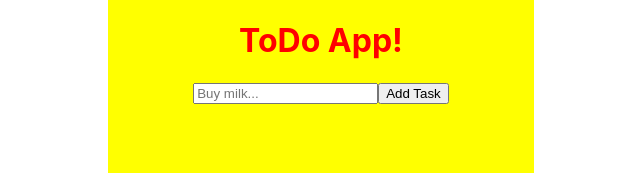
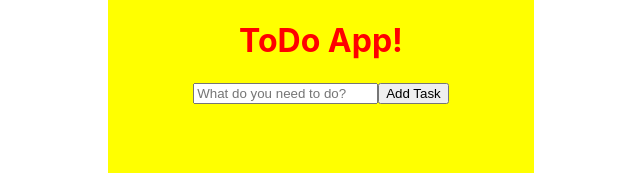
Before and after one commit to justinjkim/todo, a React (Create React App) app: page / in a window 1280 px wide. Shown: the top 173 px of the page, without its empty margins (319-959 px from the left). Built offline with nearby package versions, Linux system fonts and the light colour scheme.

Commit message:
update copy

```diff
--- a/src/TodoList.js
+++ b/src/TodoList.js
@@ -13,7 +13,7 @@ class TodoList extends React.Component {
 			>
 				<input
 					type="text"
-					placeholder="Buy milk..."
+					placeholder="What do you need to do?"
 					ref={this.props.inputElement}
 					value={this.props.currentItem.text}
 					onChange={this.props.handleInputChange}
```
